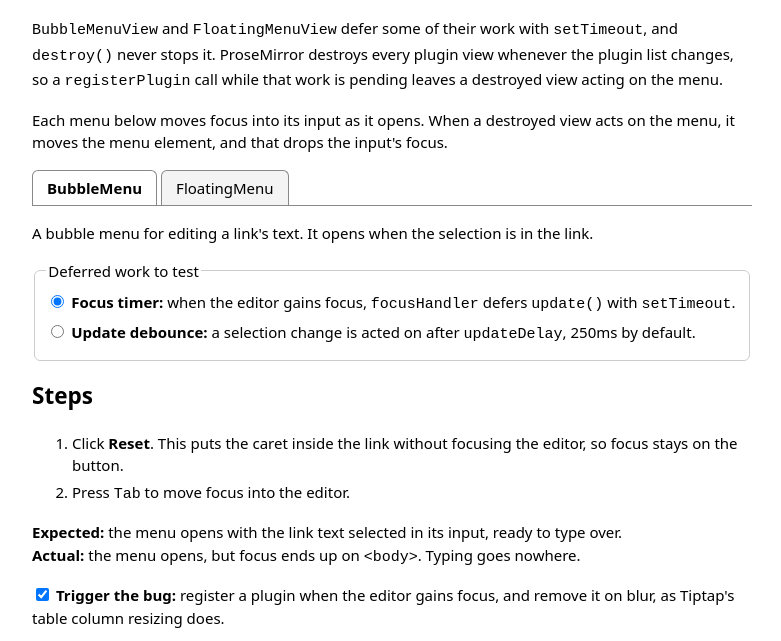
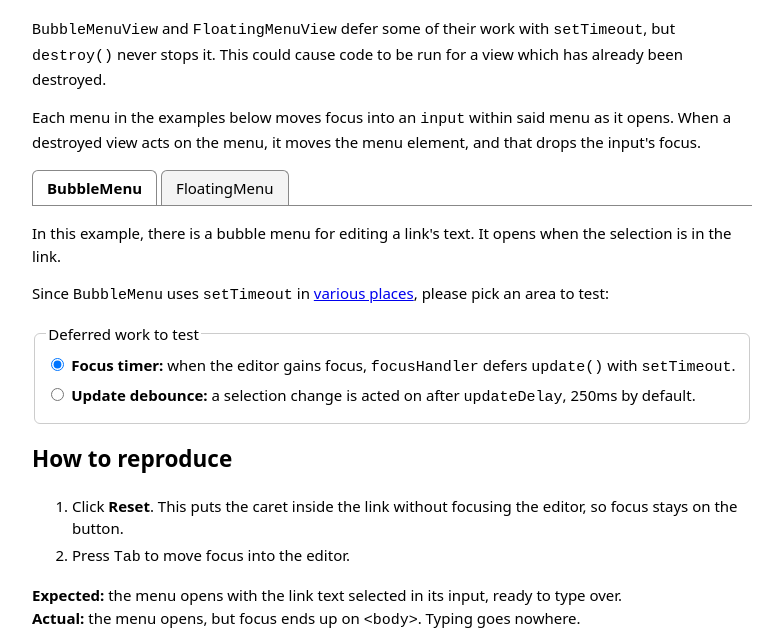
Before and after one commit to priceld/tiptap-bubble-menu-repro, a website built with Vite: page index.html in a window 1280 px wide. Shown: the part 117-758 px from the top of the page, without its empty margins (248-1029 px from the left). Built offline with nearby package versions, Linux system fonts and the light colour scheme.

Commit message:
doc: improve readability of doc

```diff
--- a/index.html
+++ b/index.html
@@ -10,16 +10,15 @@
     <h1>Tiptap menus: a destroyed view still runs its deferred work</h1>
     <p>
       <code>BubbleMenuView</code> and <code>FloatingMenuView</code> defer some
-      of their work with <code>setTimeout</code>, and
-      <code>destroy()</code> never stops it. ProseMirror destroys every plugin
-      view whenever the plugin list changes, so a
-      <code>registerPlugin</code> call while that work is pending leaves a
-      destroyed view acting on the menu.
+      of their work with <code>setTimeout</code>, but
+      <code>destroy()</code> never stops it. This could cause code to be run for
+      a view which has already been destroyed.
     </p>
     <p>
-      Each menu below moves focus into its input as it opens. When a destroyed
-      view acts on the menu, it moves the menu element, and that drops the
-      input's focus.
+      Each menu in the examples below moves focus into an
+      <code>input</code> within said menu as it opens. When a destroyed view
+      acts on the menu, it moves the menu element, and that drops the input's
+      focus.
     </p>
 
     <div class="tabs" role="tablist">
@@ -43,8 +42,15 @@
 
     <section id="bubble-panel" role="tabpanel" aria-labelledby="bubble-tab">
       <p>
-        A bubble menu for editing a link's text. It opens when the selection is
-        in the link.
+        In this example, there is a bubble menu for editing a link's text. It
+        opens when the selection is in the link.
+      </p>
+      <p>
+        Since <code>BubbleMenu</code> uses <code>setTimeout</code> in
+        <a
+          href="https://github.com/search?q=repo%3Aueberdosis%2Ftiptap+setTimeout+path%3Apackages%2Fextension-bubble-menu%2F&type=code"
+          >various places</a
+        >, please pick an area to test:
       </p>
       <fieldset>
         <legend>Deferred work to test</legend>
@@ -61,7 +67,7 @@
         </label>
       </fieldset>
 
-      <h2>Steps</h2>
+      <h2>How to reproduce</h2>
       <ol data-mode="focus">
         <li>
           Click <b>Reset</b>. This puts the caret inside the link without
@@ -111,12 +117,13 @@
       hidden
     >
       <p>
-        A floating menu with a prompt for the empty line. It opens when the
-        caret is on that line. <code>FloatingMenuView</code> has no update
-        debounce, so only its focus timer applies.
+        In this example, there is a floating menu with a prompt for the empty
+        line. It opens when the caret is on that empty line.
+        <code>FloatingMenuView</code> has no update debounce, so only its focus
+        timer applies.
       </p>
 
-      <h2>Steps</h2>
+      <h2>How to reproduce</h2>
       <ol>
         <li>
           Click <b>Reset</b>. This puts the caret on the empty line without
```
